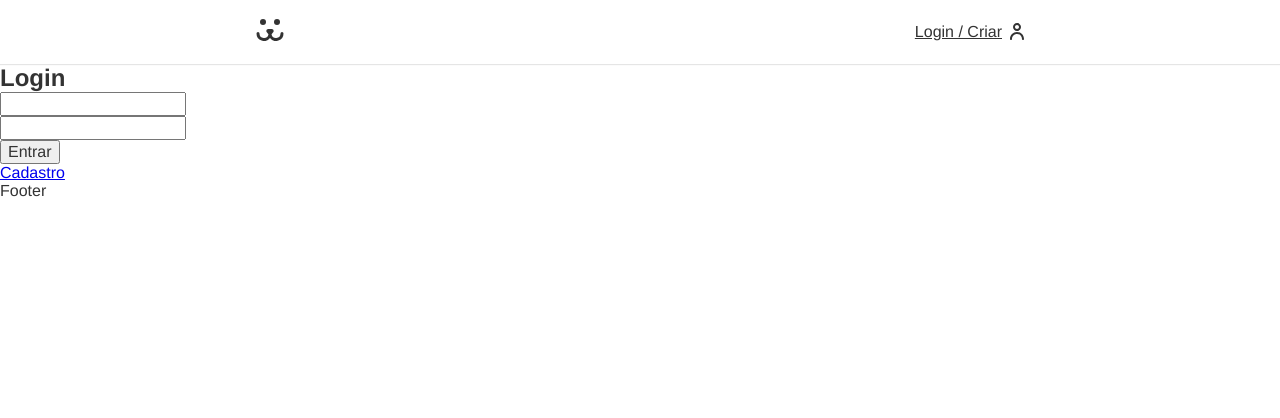
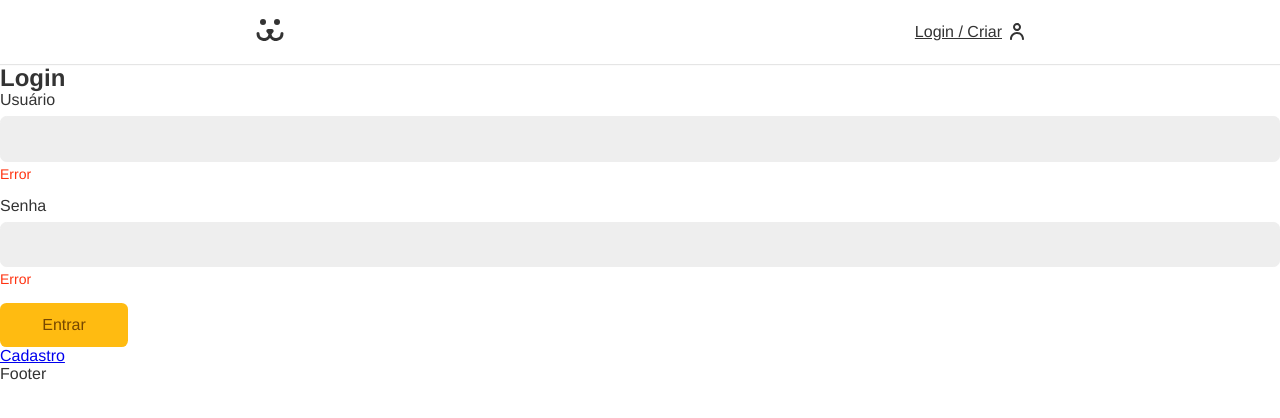
Before and after one commit to Minicius-Voreira/dogs, a React (Vite) app: page /login in a window 1280 px wide. Shown: the top 418 px of the page. Built offline with nearby package versions, Linux system fonts and the light colour scheme.

Commit message:
add button and input components

```diff
--- /dev/null
+++ b/src/Components/Forms/Button.jsx
@@ -0,0 +1,10 @@
+import React from 'react';
+import styles from './Button.module.css';
+
+const Button = ({ children, ...props }) => {
+  return (
+    <button {...props} className={styles.button}>{children}</button>
+  )
+}
+
+export default Button
--- /dev/null
+++ b/src/Components/Forms/Button.module.css
@@ -0,0 +1,24 @@
+.button {
+  font-size: 1rem;
+  font-family: var(--type-first);
+  cursor: pointer;
+  border: none;
+  border-radius: .4rem;
+  background: #fb1;
+  color: #764701;
+  min-width: 8rem;
+  padding: .8rem 1.2rem;
+  box-sizing: border-box;
+  transition: .1s;
+}
+
+.button:hover,
+.button:focus {
+  outline: none;
+  box-shadow: 0 0 0 3px #fea, 0 0 0 4px #fb1;
+}
+
+.button:disabled {
+  opacity: .5;
+  cursor: wait;
+}
--- /dev/null
+++ b/src/Components/Forms/Input.jsx
@@ -0,0 +1,14 @@
+import React from 'react';
+import styles from './Input.module.css';
+
+const Input = ({ label, type, name }) => {
+  return (
+    <div className={styles.wrapper}>
+      <label htmlFor={name} className={styles.label}>{label}</label>
+      <input id={name} name={name} className={styles.input} type={type} />
+      <p className={styles.error}>Error</p>
+    </div>
+  );
+};
+
+export default Input
--- /dev/null
+++ b/src/Components/Forms/Input.module.css
@@ -0,0 +1,35 @@
+.wrapper {
+  margin-bottom: 1rem;
+}
+
+.input {
+  border: 1px solid #eee;
+  display: block;
+  width: 100%;
+  font-size: 1rem;
+  padding: .8rem;
+  border-radius: .4rem;
+  background: #eee;
+  transition: .2s;
+}
+
+.input:focus,
+.input:hover {
+  outline: none;
+  border-color: #fb1;
+  background: #fff;
+  box-shadow: 0 0 0 3px #fea;
+}
+
+.label {
+  display: block;
+  font-size: 1rem;
+  line-height: 1;
+  padding-bottom: .5rem;
+}
+
+.error {
+  color: #f31;
+  font-size: .875rem;
+  margin-top: .25rem ;
+}
--- a/src/Components/Login/LoginForm.jsx
+++ b/src/Components/Login/LoginForm.jsx
@@ -1,5 +1,7 @@
 import React from 'react'
 import { Link } from 'react-router-dom'
+import Input from '../Forms/Input';
+import Button from '../Forms/Button';
 
 const LoginForm = () => {
   const [username, setUsername] = React.useState('');
@@ -25,17 +27,10 @@
     <section>
       <h1>Login</h1>
       <form action="" onSubmit={handleSubmit}>
-        <input
-          type="text"
-          value={username}
-          onChange={({target}) => setUsername(target.value)}
-        />
-        <input
-          type="text"
-          value={password}
-          onChange={({target}) => setPassword(target.value)}
-        />
-        <button>Entrar</button>
+        <Input label='Usuário' type='text' name='username' />
+        <Input label='Senha' type='password' name='password' />
+
+        <Button>Entrar</Button>
       </form>
       <Link to="/login/criar">Cadastro</Link>
     </section>
```
